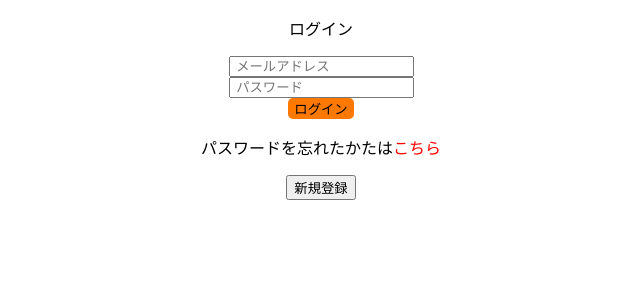
After one commit to shooooooogo/2023Dev3Early, a PHP site: page /login.php in a window 1280 px wide. The commit adds this page. Shown: the top 300 px of the page, without its empty margins (319-959 px from the left). Run offline with PHP 8.4, Linux system fonts and the light colour scheme.

Commit message:
上村
styleとlogin進展

```diff
--- a/コード/css/style.css
+++ b/コード/css/style.css
@@ -62,3 +62,10 @@ footer{
     top: -10px;
     outline : none;
   }
+
+  /* ボタンのCSS　制作者上村 */
+  .btn{
+    border:none;
+    background-color:#FF7800;
+    border: radius 5px;
+  }
--- /dev/null
+++ b/コード/login.php
@@ -0,0 +1,47 @@
+<!-- このコードはすべて上村によって書かれています。
+上村の許可を得ずソースに変更を加えたり自作発言等上村に不利益が生じる場合
+ソース破損罪または迷惑罪にあたり罰せられる可能性があります -->
+
+<!DOCTYPE html>
+<html lang="Ja">
+<head>
+    <meta charset="UTF-8">
+    <meta http-equiv="X-UA-Compatible" content="IE=edge">
+    <meta name="viewport" content="width=device-width, initial-scale=1.0">
+    <title>ログインページ</title>
+
+    <!-- このページのstyleをここに記す -->
+    <style>
+        .kyouchou{color:red;text-decoration:none;}
+        .loginbtn{border:none;background-color:#FF7800;border-radius:5px}
+
+    </style>
+
+
+    <!-- cssの導入 せんで良かったやないかい！！　-->
+    <link rel="stylesheet" href="css/style.css?v=2">
+
+    <!-- DB接続するであろうコード -->
+</head>
+<body>
+    <center>
+
+        <p>ログイン</p>
+
+
+        <form method="post" action="遷移先URL">
+            <input type="email" name="mail" placeholder=" メールアドレス"><br>
+            <input type="password" name="passward" placeholder=" パスワード"><br>
+            <input type="submit" value="ログイン" class="loginbtn"><br>
+        </form>
+
+        <p>パスワードを忘れたかたは<a class="kyouchou" href="忘れたかたのURL">こちら</a></p>
+
+        <a href="新規登録URL"><input type="button" value="新規登録"></a>
+
+
+
+
+    </center>
+</body>
+</html>
```
